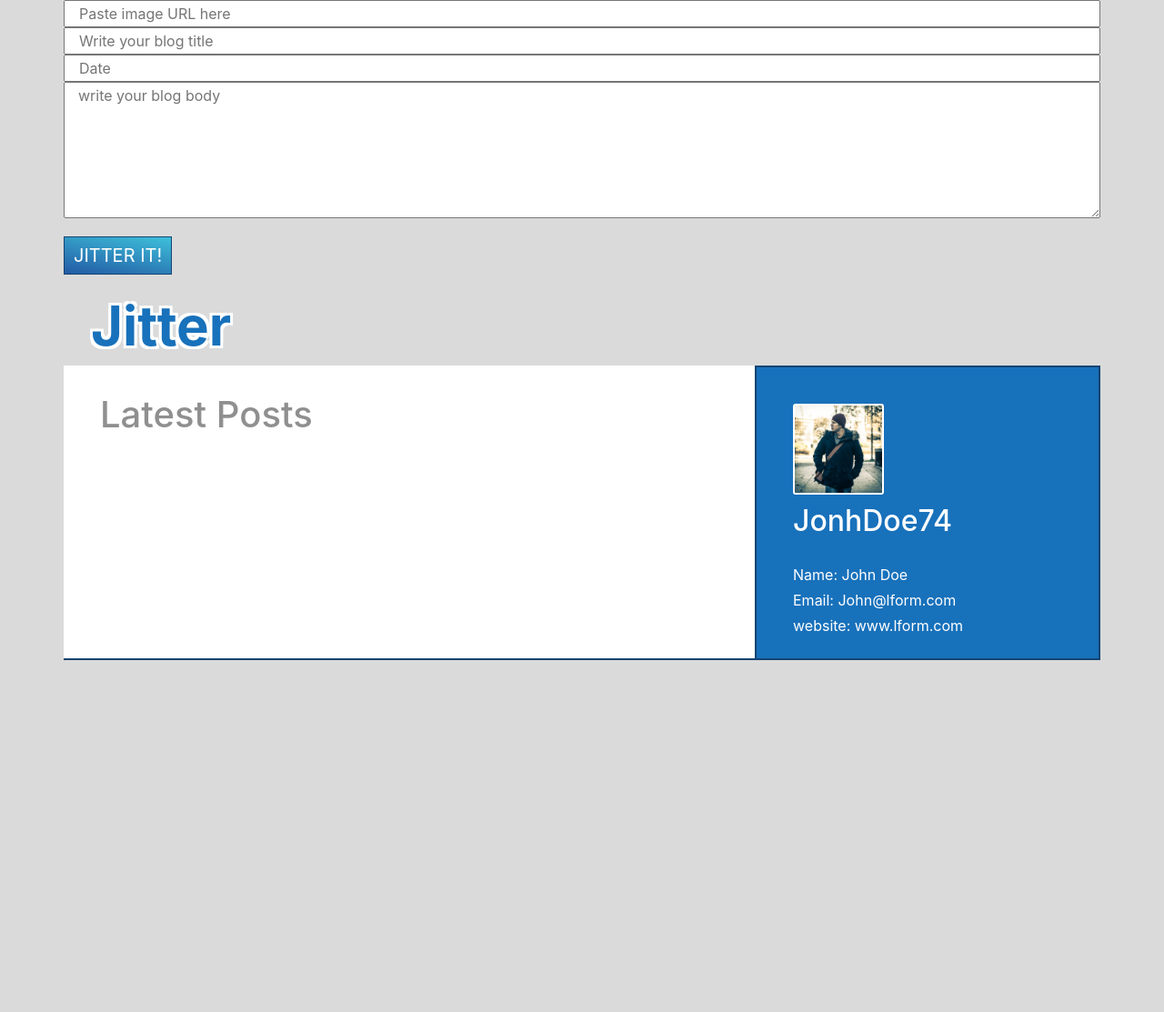
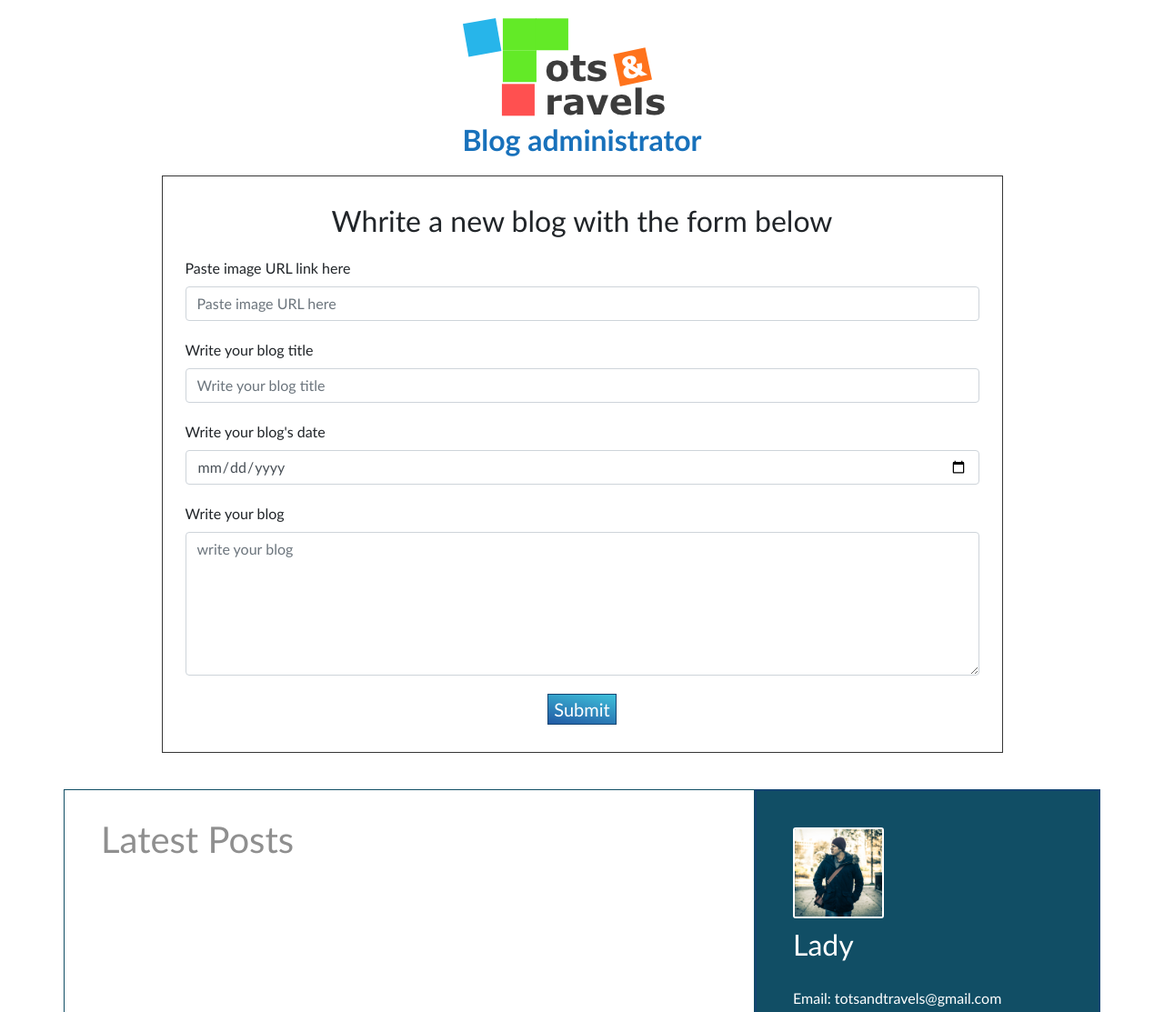
Before and after one commit to WanGiron/blog-page, a website: page assets/admin.html in a window 1280 px wide. Shown: the top 1113 px of the page at 91% size. Before the commit the page ends 800 px from the top, so only its background shows below. Drawn offline with nearby package versions, Linux system fonts and the light colour scheme; no server answers.

Commit message:
admin-site-updated

```diff
--- a/assets/CSS/home.css
+++ b/assets/CSS/home.css
@@ -1,5 +1,6 @@
 body{
-    font-family: Arial, Helvetica, sans-serif;
+    font-family: 'Trebuchet MS', 'Lucida Sans Unicode', 'Lucida Grande', 'Lucida Sans', Arial, sans-serif;
+    font-weight: lighter;
 }
 #navbar-main{
     background-color: white;
@@ -113,6 +114,7 @@ body{
     background-color: white;
     padding: 10px;
 }
+
 .blog-image{
     width: 100%;
 }
--- a/assets/CSS/style.css
+++ b/assets/CSS/style.css
@@ -1,20 +1,23 @@
 body{
-    background-color: rgb(218, 218, 218);
+    font-family: 'Trebuchet MS', 'Lucida Sans Unicode', 'Lucida Grande', 'Lucida Sans', Arial, sans-serif;
 }
 
-.container{
-    border-bottom: solid rgb(19, 68, 114) 2px;
+.form-body{
+    margin: 0 auto;
+    border: 1px solid rgb(54, 54, 54);
+    padding: 10px;
+    margin-bottom: 40px;
 }
 
 .my-info-area{
-    background-color: rgb(24, 113, 187);
+    background-color: #114E65;
     border: solid rgb(19, 68, 114) 2px;
-    border-bottom: none;
     padding-bottom: 20px;
 }
 
 .posts-area{
     background-color: white;
+    border: solid #114E65 1px;
 }
 
 .info-area-font{
@@ -34,13 +37,17 @@ body{
     margin-bottom: 10px;
 }
 
+.row-button{
+    margin: 0 auto;
+}
 .row-input, .row-button{
     margin-bottom: 20px;
+
 }
 
 #submit-btn, #update-btn{
     font-size: 20px;
-    padding: 5px 10px 5px 10px;
+    /* padding: 5px 10px 5px 10px; */
     background: rgb(2,0,36);
     background: linear-gradient(11deg, rgba(2,0,36,1) 0%, rgba(34,90,164,1) 0%, rgba(62,192,218,1) 100%);
     color: white;
@@ -61,16 +68,28 @@ body{
 }
 
 .post-content{
-    color: rgb(18, 149, 236);
-    font-size: 25px
+    color: rgb(39, 39, 39)
 }
 
 .main-header{
-    margin-left: 0px;
-    font-size: 60px;
+    margin: 0 auto;
+    width: fit-content;
     color: rgb(24, 113, 187);
     font-weight: bolder;
-    text-shadow: -3px -3px 0 rgb(255, 255, 255), 3px -3px 0 rgb(255, 255, 255), -3px 3px 0 rgb(255, 255, 255), 3px 3px 0 rgb(255, 255, 255);
+    padding: 20px;
+    /* text-shadow: -3px -3px 0 rgb(255, 255, 255), 3px -3px 0 rgb(255, 255, 255), -3px 3px 0 rgb(255, 255, 255), 3px 3px 0 rgb(255, 255, 255); */
+}
+
+.main-header::before{
+    content: url('../Images/logo.png');
+    display: block;
+    width: 40px;
+    height: auto;
+}
+
+.sub-header{
+    margin: 0 auto;
+    padding: 20px;
 }
 
 .edit-btn{
--- a/assets/admin.html
+++ b/assets/admin.html
@@ -16,23 +16,40 @@
     <!-- style css file -->
     <link rel="stylesheet" href="/CSS/style.css">
     <!-- JavaScript file -->
- <script src="./script.js"></script>
+    <script src="./script.js"></script>
     <title>Blog-admin</title>
 </head>
 
 <body>
+    <h2 class="main-header">Blog administrator</h2>
     <div class="container">
-        <div class="row row-input">
-            <input name="image" id="blog-image" class="col-12" placeholder="Paste image URL here"></input>
-            <input name="title" id="blog-title" class="col-12" placeholder="Write your blog title"></input>
-            <input name="date" id="blog-date" class="col-12" type="datetime"placeholder="Date"></input>
-            <textarea name="myextarea" id="editor1" class="col-12" cols="30" rows="6" placeholder="write your blog body"></textarea>
-        </div>
-        <div class="row row-button">
-            <button id="submit-btn" onclick="sendPost()">JITTER IT!</button>
-            <button id="update-btn" onclick="updatePost()" style="display:none">Update</button>
-        </div>
-        <h1 class="col-12 main-header">Jitter</h1>
+        <form class="row col-10 form-body">
+            <h2 class="sub-header">Whrite a new blog with the form below</h2>
+            <div class="row-input col-12 form-group">
+                <label for="blog-image">Paste image URL link here</label>
+                <input name="image" id="blog-image" class="col-12 form-control"
+                    placeholder="Paste image URL here"></input>
+            </div>
+            <div class="row-input col-12 form-group">
+                <label for="blog-title">Write your blog title</label>
+                <input name="title" id="blog-title" class="col-12 form-control"
+                    placeholder="Write your blog title"></input>
+            </div>
+            <div class="row-input col-12 form-group">
+                <label for="blog-date">Write your blog's date</label>
+                <input name="date" id="blog-date" class="col-12 form-control" type="date" placeholder="Date"></input>
+            </div>
+            <div class="row-input col-12 form-group">
+                <label for="editor1">Write your blog</label>
+                <textarea name="myextarea" id="editor1" class="col-12 form-control" cols="30" rows="6"
+                    placeholder="write your blog"></textarea>
+            </div>
+            <div class="row-button">
+                <button id="submit-btn" onclick="sendPost()" class="my-button">Submit</button>
+                <button id="update-btn" onclick="updatePost()" style="display:none" class="my-button">Update</button>
+            </div>
+        </form>
+
         <div class="row row-content-flex">
 
             <div class="col-md-8 posts-area col-sm-12">
@@ -41,14 +58,13 @@
             </div>
             <div class="col-md-4 my-info-area col-sm-12">
                 <img src="./Images/WNP_0002.jpg" style="width:100px" class="thumbnail-img" alt="image">
-                <h2 class="info-area-font">JonhDoe74</h2>
+                <h2 class="info-area-font">Lady</h2>
                 <p class="info-area-font" id="total"></p>
                 <br>
-                <p class="info-area-font">Name: John Doe</p>
-                <p class="info-area-font">Email: <a href="#" style="color: white;">John@lform.com</a></p>
-                <p class="info-area-font">website: <a href="http://www.lform.com" style="color: white;">www.lform.com</a></p>
+                <p class="info-area-font">Email: <a href="#" style="color: white;">totsandtravels@gmail.com</a></p>
             </div>
         </div>
+
     </div>
 </body>
 <!-- <script>
--- a/assets/home.js
+++ b/assets/home.js
@@ -39,7 +39,7 @@ function getPost() {
 
 
 var token = '1754099140.2a0b257.eabf8e6964fd4b7c912e02aaefc497d7';
-var num_photos = 10;
+var num_photos = 12;
 function getFeed() {
     fetch('https://api.instagram.com/v1/users/self/media/recent/?access_token=' + token + '&count=' + num_photos)
         .then(res => {
--- a/assets/script.js
+++ b/assets/script.js
@@ -29,17 +29,16 @@ function posts(){client.get('/gettheposts', function (response) {
         div1.setAttribute("value", res.id);
         var h2 = document.createElement('h2');
         var nodeH = document.createTextNode(res.blog_title);
+        h2.appendChild(nodeH)
         var span = document.createElement('span');
-        span.innerHTML = '<button id='+ res.id+ ' class="edit-btn" onclick="textArea(this.id)" value=' +res.id+ ' >(Edit)</button>'
+        span.innerHTML = '<button id='+ res.id+ ' class="edit-btn" onclick="textArea(this.id)" value=' +res.id+ ' >(Edit)</button> <button class="edit-btn" onclick="deletePost(this.value)" value=' +res.id+ ' >(Delete)</button>'
         var ptag2 = document.createElement('P');
         ptag2.setAttribute("class", "date-created");
         var hr = document.createElement('hr');
-        var br = document.createElement('br');
         var node2 = document.createTextNode(res.date_created);
         var nodeBlog = document.createTextNode(res.my_blogs);
         // div1.innerHTML = res.my_blogs;
-        div1.appendChild(nodeH);
-        div1.appendChild(br);
+        div1.appendChild(h2);
         div1.appendChild(nodeBlog);
         // ptag.appendChild(span);
         ptag2.appendChild(node2);
@@ -113,8 +112,8 @@ function sendPost() {
     }
 
 }
+
 //TODO: Post function//
-
 function updatePost() {
     // var updatedPost = CKEDITOR.instances.editor1.getData();
     var updatedPost = document.getElementById('editor1').value;
@@ -146,3 +145,22 @@ function updatePost() {
     }
 
 }
+
+//TODO: Post function//
+function deletePost(value) {
+        fetch('/deletepost/'+value, {
+            method: 'delete',
+            headers: {
+                'Content-Type': 'application/json'
+            }
+        }).then(function (res) {
+            console.log("Deleted");
+        })
+        alert('Post Deleted!')
+        // window.location.reload();
+        var div = document.getElementById('get-posts');
+        div.innerHTML = '';
+        document.getElementById('editor1').value = '';
+        posts();
+
+}
```
Also changed, not shown: app.js (+12 -1 lines).
